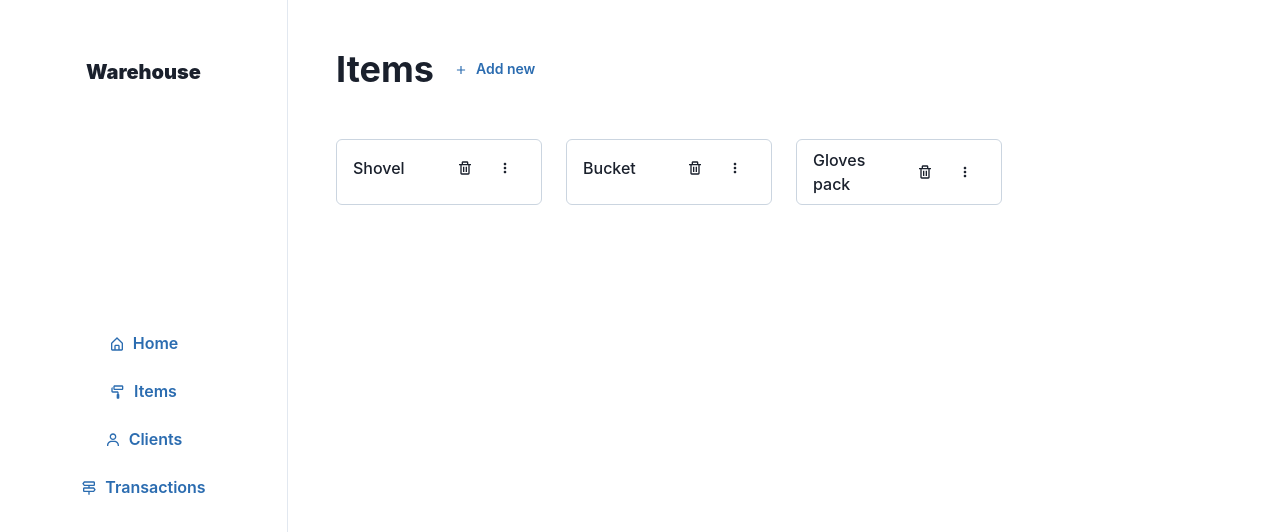
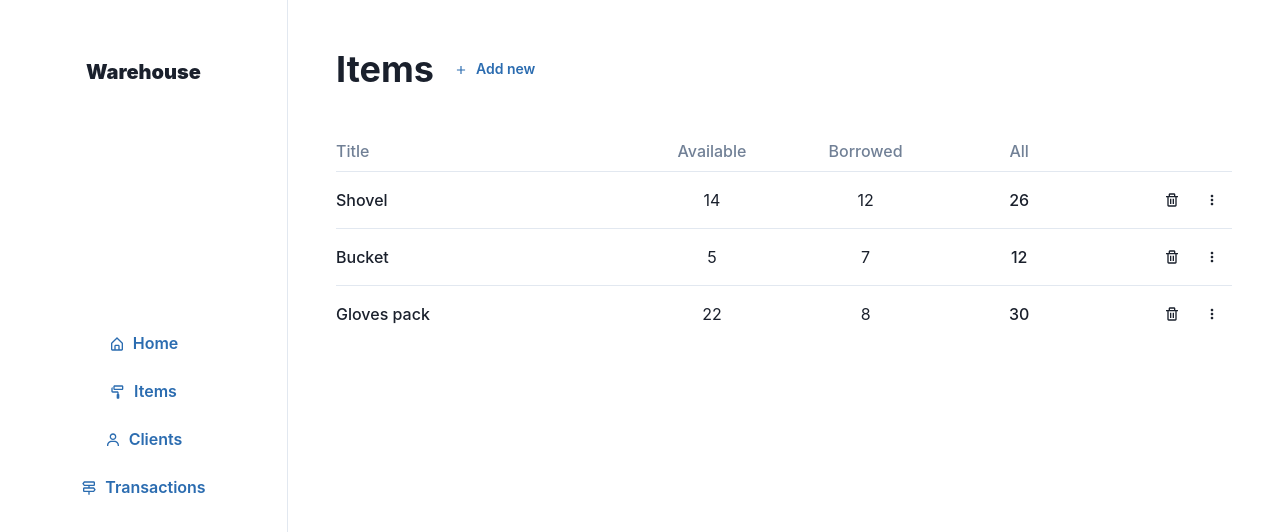
Before and after one commit to yaroslavnosenko/warehouse, a React (Create React App) app in the folder client/: page /items in a window 1280 px wide. Shown: the top 532 px of the page. Built offline with nearby package versions, Linux system fonts and the light colour scheme.

Commit message:
client: items table

```diff
--- a/client/src/components/item-list.tsx
+++ b/client/src/components/item-list.tsx
@@ -1,18 +1,38 @@
 import { useEffect, useState } from 'react'
-import { Box, Grid, HStack, IconButton, Skeleton, Text, Alert, AlertIcon } from '@chakra-ui/react'
+import { Grid, HStack, IconButton, Skeleton, Text, Alert, AlertIcon, Stack, StackDivider } from '@chakra-ui/react'
 import { BiTrash, BiDotsVerticalRounded, BiInfoCircle } from 'react-icons/bi'
 
 import { deleteItem, getAllItems, updateItem } from '../services'
 import { Item } from '../types'
 import { EditItemForm } from '.'
 
+const TableHead = () => {
+  return (
+    <Grid templateColumns="2fr 1fr 1fr 1fr 8rem" alignItems="center" color="gray.500">
+      <Text fontWeight="500" mr="4" flex="1">
+        Title
+      </Text>
+      <Text textAlign="center" fontWeight="500" mr="4" flex="1">
+        Available
+      </Text>
+      <Text textAlign="center" fontWeight="500" mr="4" flex="1">
+        Borrowed
+      </Text>
+      <Text textAlign="center" fontWeight="500" mr="4" flex="1">
+        All
+      </Text>
+      <div />
+    </Grid>
+  )
+}
+
 const Loading = () => {
   return (
     <>
-      <Skeleton h="14" startColor="gray.100" endColor="gray.200" borderRadius="md" />
-      <Skeleton h="14" startColor="gray.100" endColor="gray.200" borderRadius="md" />
-      <Skeleton h="14" startColor="gray.100" endColor="gray.200" borderRadius="md" />
-      <Skeleton h="14" startColor="gray.100" endColor="gray.200" borderRadius="md" />
+      <Skeleton mb="4" h="10" mt="2" startColor="gray.100" endColor="gray.200" borderRadius="md" />
+      <Skeleton mb="4" h="10" startColor="gray.100" endColor="gray.200" borderRadius="md" />
+      <Skeleton mb="4" h="10" startColor="gray.100" endColor="gray.200" borderRadius="md" />
+      <Skeleton mb="4" h="10" startColor="gray.100" endColor="gray.200" borderRadius="md" />
     </>
   )
 }
@@ -35,15 +55,24 @@ interface ItemProps {
 const ItemItem = (props: ItemProps) => {
   const { onClickEdit, item, onClickDelete } = props
   return (
-    <Box p="4" py="2" border="1px" borderColor="gray.300" borderRadius="md">
-      <HStack spacing="0">
-        <Text fontWeight="500" mr="4" flex="1">
-          {item.title}
-        </Text>
+    <Grid templateColumns="2fr 1fr 1fr 1fr 8rem" alignItems="center">
+      <Text fontWeight="500" mr="4" flex="1">
+        {item.title}
+      </Text>
+      <Text textAlign="center" mr="4" flex="1">
+        {item.count_available || 0}
+      </Text>
+      <Text textAlign="center" mr="4" flex="1">
+        {(item.count_all || 0) - (item.count_available || 0)}
+      </Text>
+      <Text textAlign="center" fontWeight="500" mr="4" flex="1">
+        {item.count_all || 0}
+      </Text>
+      <HStack spacing="0" justifyContent="flex-end">
         <IconButton variant="ghost" aria-label="" icon={<BiTrash />} onClick={() => onClickDelete(item.id)} />
         <IconButton onClick={() => onClickEdit(item)} variant="ghost" aria-label="" icon={<BiDotsVerticalRounded />} />
       </HStack>
-    </Box>
+    </Grid>
   )
 }
 
@@ -74,14 +103,15 @@ export const ItemList = () => {
   return (
     <>
       {items && items.length === 0 && <Empty />}
-      <Grid templateColumns="repeat(4, 1fr)" gap="6">
+      <Stack divider={<StackDivider borderColor="gray.200" />}>
+        <TableHead />
         {!items && <Loading />}
         {items &&
           items.length !== 0 &&
           items.map((item) => (
             <ItemItem onClickEdit={(item) => setEdit(item)} key={item.id} item={item} onClickDelete={onClientDelete} />
           ))}
-      </Grid>
+      </Stack>
       <EditItemForm item={edit} onClose={() => setEdit(undefined)} onSave={onClientSave} />
     </>
   )
--- a/client/src/mock/items.ts
+++ b/client/src/mock/items.ts
@@ -1,7 +1,7 @@
 import { Item } from '../types'
 
 export const items: Item[] = [
-  { id: 1, title: 'Shovel' },
-  { id: 2, title: 'Bucket' },
-  { id: 3, title: 'Gloves pack' },
+  { id: 1, count_all: 26, count_available: 14, title: 'Shovel' },
+  { id: 2, count_all: 12, count_available: 5, title: 'Bucket' },
+  { id: 3, count_all: 30, count_available: 22, title: 'Gloves pack' },
 ]
```
